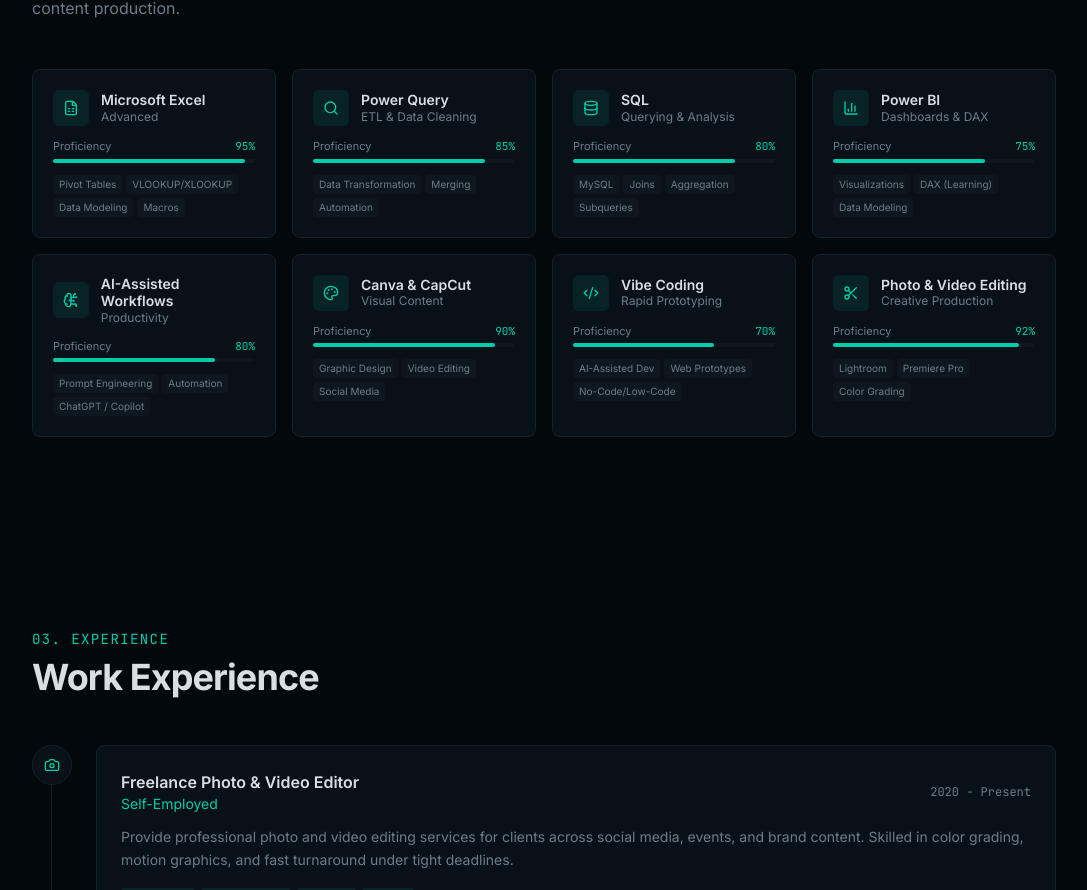
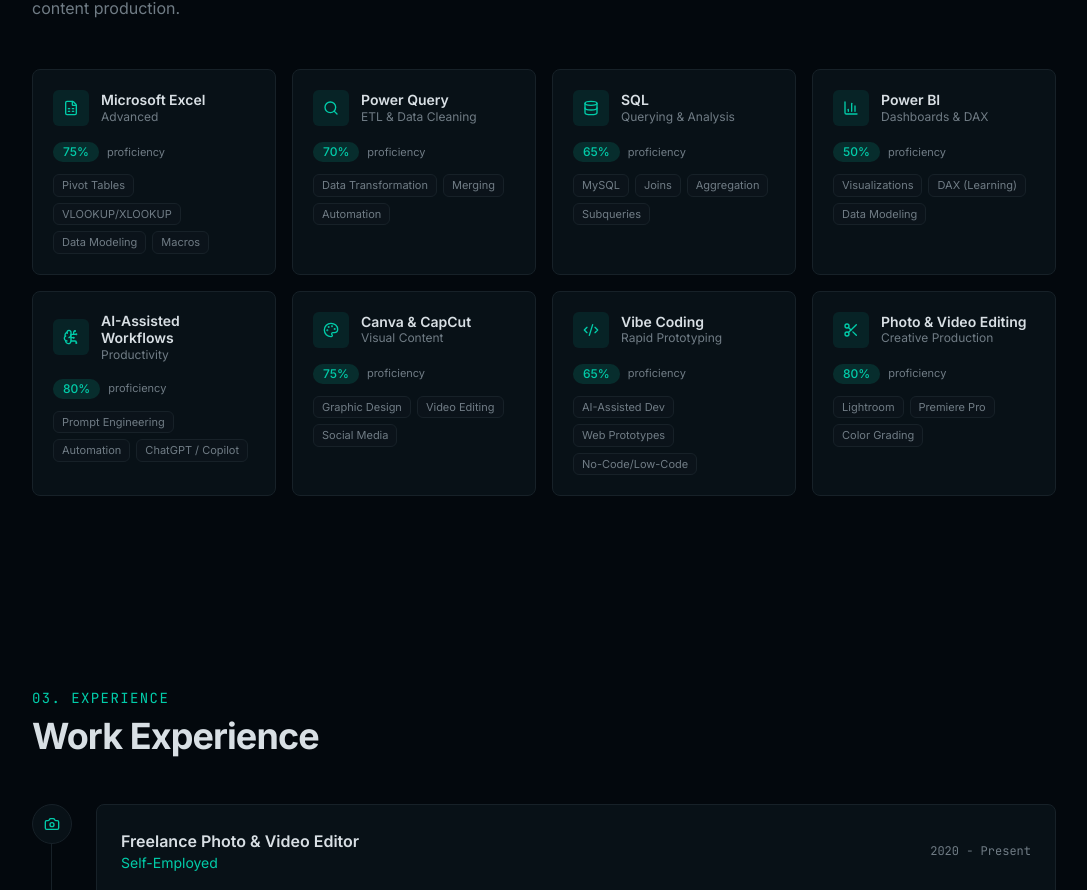
Before and after one commit to chrissssy520/Ckaportfolio, a Next.js app: page / in a window 1280 px wide. Shown: the part 1673-2563 px from the top of the page, without its empty margins (96-1183 px from the left). Built offline with nearby package versions, Linux system fonts and the light colour scheme.

Commit message:
feat: update skills section with proficiency badges\n\nReplace linear progress bars with badge design and remove client directive

```diff
--- a/components/skills-section.tsx
+++ b/components/skills-section.tsx
@@ -1,5 +1,3 @@
-"use client"
-
 import {
   FileSpreadsheet,
   Database,
@@ -16,28 +14,28 @@ const skills = [
     name: "Microsoft Excel",
     detail: "Advanced",
     icon: FileSpreadsheet,
-    level: 95,
+    level: 75,
     tags: ["Pivot Tables", "VLOOKUP/XLOOKUP", "Data Modeling", "Macros"],
   },
   {
     name: "Power Query",
     detail: "ETL & Data Cleaning",
     icon: Search,
-    level: 85,
+    level: 70,
     tags: ["Data Transformation", "Merging", "Automation"],
   },
   {
     name: "SQL",
     detail: "Querying & Analysis",
     icon: Database,
-    level: 80,
+    level: 65,
     tags: ["MySQL", "Joins", "Aggregation", "Subqueries"],
   },
   {
     name: "Power BI",
     detail: "Dashboards & DAX",
     icon: BarChart3,
-    level: 75,
+    level: 50,
     tags: ["Visualizations", "DAX (Learning)", "Data Modeling"],
   },
   {
@@ -51,21 +49,21 @@ const skills = [
     name: "Canva & CapCut",
     detail: "Visual Content",
     icon: Palette,
-    level: 90,
+    level: 75,
     tags: ["Graphic Design", "Video Editing", "Social Media"],
   },
   {
     name: "Vibe Coding",
     detail: "Rapid Prototyping",
     icon: Code2,
-    level: 70,
+    level: 65,
     tags: ["AI-Assisted Dev", "Web Prototypes", "No-Code/Low-Code"],
   },
   {
     name: "Photo & Video Editing",
     detail: "Creative Production",
     icon: Scissors,
-    level: 92,
+    level: 80,
     tags: ["Lightroom", "Premiere Pro", "Color Grading"],
   },
 ]
@@ -82,7 +80,8 @@ export function SkillsSection() {
             Tools & Technologies
           </h2>
           <p className="mt-4 max-w-lg leading-relaxed text-muted-foreground text-pretty">
-            My core toolkit for data analysis, visualization, and creative content production.
+            My core toolkit for data analysis, visualization, and creative
+            content production.
           </p>
         </div>
 
@@ -92,37 +91,34 @@ export function SkillsSection() {
               key={skill.name}
               className="group relative rounded-lg border border-border bg-card p-5 transition-colors hover:border-primary/40"
             >
-              <div className="flex items-center gap-3 mb-3">
-                <div className="flex size-9 items-center justify-center rounded-md bg-primary/10 text-primary">
+              <div className="flex items-center gap-3 mb-4">
+                <div className="flex size-9 shrink-0 items-center justify-center rounded-md bg-primary/10 text-primary">
                   <skill.icon className="size-4" />
                 </div>
                 <div className="min-w-0">
                   <h3 className="text-sm font-semibold text-foreground leading-tight">
                     {skill.name}
                   </h3>
-                  <p className="text-xs text-muted-foreground">{skill.detail}</p>
+                  <p className="text-xs text-muted-foreground">
+                    {skill.detail}
+                  </p>
                 </div>
               </div>
 
-              {/* Proficiency bar */}
-              <div className="mb-3">
-                <div className="flex items-center justify-between mb-1">
-                  <span className="text-[11px] text-muted-foreground">Proficiency</span>
-                  <span className="text-[11px] font-mono text-primary">{skill.level}%</span>
-                </div>
-                <div className="h-1 w-full rounded-full bg-secondary">
-                  <div
-                    className="h-1 rounded-full bg-primary transition-all duration-700"
-                    style={{ width: `${skill.level}%` }}
-                  />
-                </div>
+              <div className="mb-3 flex items-center gap-2">
+                <span className="rounded-full bg-primary/15 px-2.5 py-0.5 text-xs font-medium text-primary">
+                  {skill.level}%
+                </span>
+                <span className="text-[11px] text-muted-foreground">
+                  proficiency
+                </span>
               </div>
 
-              <div className="flex flex-wrap gap-1">
+              <div className="flex flex-wrap gap-1.5">
                 {skill.tags.map((tag) => (
                   <span
                     key={tag}
-                    className="rounded bg-secondary px-1.5 py-0.5 text-[10px] text-muted-foreground"
+                    className="rounded-md border border-border bg-secondary/50 px-2 py-0.5 text-[11px] text-muted-foreground transition-colors group-hover:border-primary/20 group-hover:text-secondary-foreground"
                   >
                     {tag}
                   </span>
```
